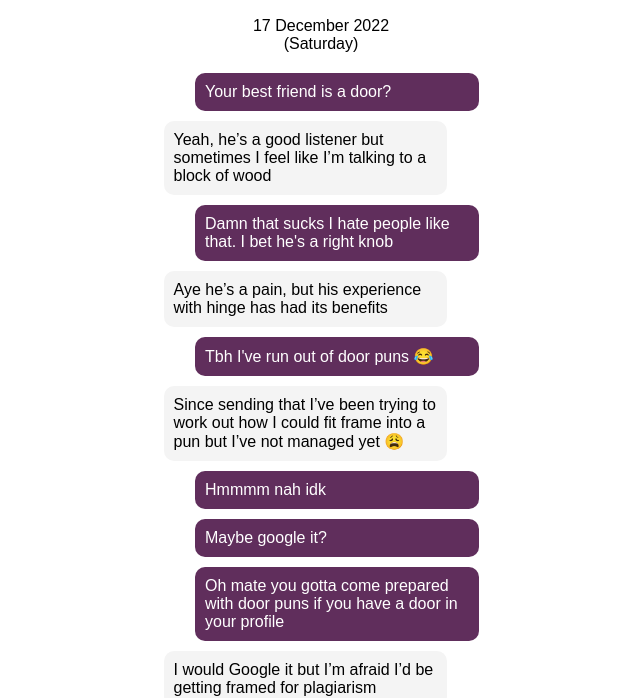
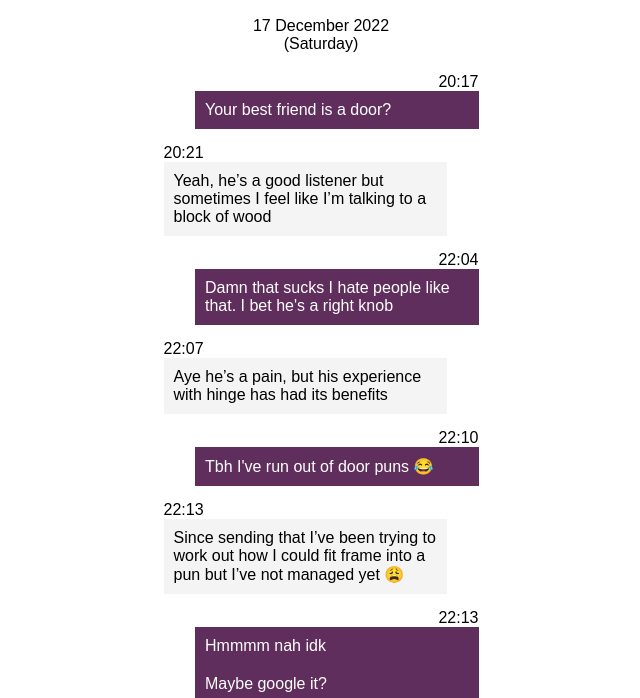
Before and after one commit to lysetmatthew/lysetmatthew.github.io, a plain HTML site: page index.html in a window 1280 px wide. Shown: the part 110-808 px from the top of the page, without its empty margins (319-959 px from the left). Drawn offline with Linux system fonts and the light colour scheme.

Commit message:
added times

```diff
--- a/index.html
+++ b/index.html
@@ -9,10 +9,13 @@
 </head>
 <body>
     <script>
+        let lastMessage = null;
         let date = null;
         const monthNames = ["January", "February", "March", "April", "May", "June",
   "July", "August", "September", "October", "November", "December"];
         var days = ['Sunday', 'Monday', 'Tuesday', 'Wednesday', 'Thursday', 'Friday', 'Saturday'];
+
+        function addZ(n){return n<10? '0'+n:''+n;}
 
         fetch('resources/Messages.json').then((response) => response.json())
         .then((json) => {
@@ -34,6 +37,17 @@
                     dateEl.appendChild(dayText);
 
                     document.getElementById("textHolder").insertBefore(dateEl, document.getElementById("message-placeholder"));
+                }
+
+                if(!lastMessage || lastMessage != element["Messager"]){
+                    lastMessage = element["Messager"];
+                    var timeEl = document.createElement("div");
+                    timeEl.classList.add("time");
+                    timeEl.classList.add("time-" + lastMessage);
+
+                    var timeText = document.createTextNode(addZ(newDate.getUTCHours()) + ":" + addZ(newDate.getUTCMinutes()));
+                    timeEl.appendChild(timeText);
+                    document.getElementById("textHolder").insertBefore(timeEl, document.getElementById("message-placeholder"));
                 }
 
                 var newEl = document.createElement("div");
--- a/styles.css
+++ b/styles.css
@@ -28,9 +28,8 @@ body{
 
 .Kate,
 .Matthew{
-    margin: 10px 0;
+    margin: 0px 0;
     padding: 10px;
-    border-radius:10px;
     width: 90%;
     box-sizing: border-box;
 }
@@ -38,6 +37,14 @@ body{
 .date{
     text-align: center;
     margin: 20px 0;
+}
+
+.time{
+    margin-top: 15px;
+}
+
+.time.time-Kate {
+    text-align: right;
 }
 
 .Kate{
```
Also changed, not shown: old/index.html (+5 -0 lines).
